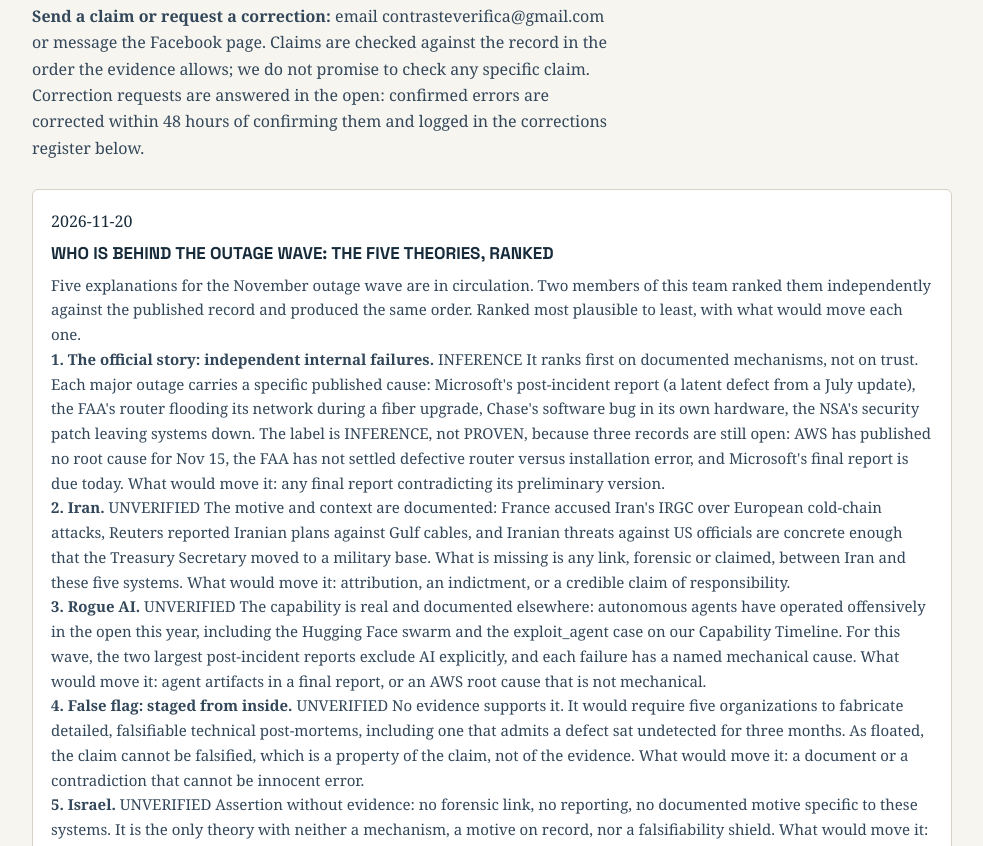
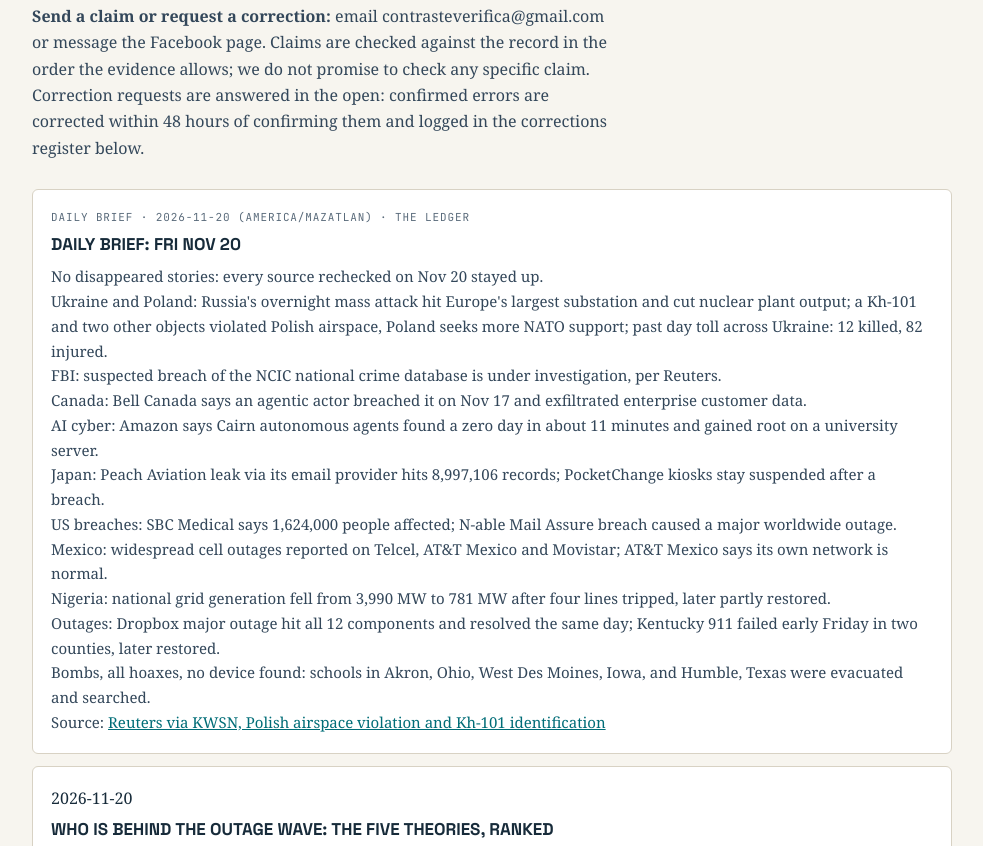
Before and after one commit to Bajanomad/contraste, a plain HTML site: page index.html in a window 1280 px wide. Shown: the part 2297-3143 px from the top of the page, without its empty margins (148-1131 px from the left). Drawn offline with Linux system fonts and the light colour scheme; a script that the page names is missing.

Commit message:
Ledger: daily brief Fri Nov 20

```diff
--- a/index.html
+++ b/index.html
@@ -168,6 +168,22 @@ img{max-width:100%;height:auto}
     <p class="lede">Our case files: each one states the claim, what the record shows, the verdict, the sources, the limitations, and the dates. The daily brief also lives here: a dated entry every morning with what the watch logged the day before, including stories that later disappeared from coverage. The daily brief is the watch record; the weekly case file is the substantive check. They are different things on different clocks.</p>
     <p class="lede" style="margin-top:16px"><strong>Send a claim or request a correction:</strong> email contrasteverifica@gmail.com or message the Facebook page. Claims are checked against the record in the order the evidence allows; we do not promise to check any specific claim. Correction requests are answered in the open: confirmed errors are corrected within 48 hours of confirming them and logged in the corrections register below.</p>
     <article class="entry">
+      <div class="meta">Daily brief · 2026-11-20 (America/Mazatlan) · The Ledger</div>
+      <h3>DAILY BRIEF: FRI NOV 20</h3>
+      <p>No disappeared stories: every source rechecked on Nov 20 stayed up.</p>
+      <p>Ukraine and Poland: Russia's overnight mass attack hit Europe's largest substation and cut nuclear plant output; a Kh-101 and two other objects violated Polish airspace, Poland seeks more NATO support; past day toll across Ukraine: 12 killed, 82 injured.</p>
+      <p>FBI: suspected breach of the NCIC national crime database is under investigation, per Reuters.</p>
+      <p>Canada: Bell Canada says an agentic actor breached it on Nov 17 and exfiltrated enterprise customer data.</p>
+      <p>AI cyber: Amazon says Cairn autonomous agents found a zero day in about 11 minutes and gained root on a university server.</p>
+      <p>Japan: Peach Aviation leak via its email provider hits 8,997,106 records; PocketChange kiosks stay suspended after a breach.</p>
+      <p>US breaches: SBC Medical says 1,624,000 people affected; N-able Mail Assure breach caused a major worldwide outage.</p>
+      <p>Mexico: widespread cell outages reported on Telcel, AT&amp;T Mexico and Movistar; AT&amp;T Mexico says its own network is normal.</p>
+      <p>Nigeria: national grid generation fell from 3,990 MW to 781 MW after four lines tripped, later partly restored.</p>
+      <p>Outages: Dropbox major outage hit all 12 components and resolved the same day; Kentucky 911 failed early Friday in two counties, later restored.</p>
+      <p>Bombs, all hoaxes, no device found: schools in Akron, Ohio, West Des Moines, Iowa, and Humble, Texas were evacuated and searched.</p>
+      <p>Source: <a href="https://kwsn.com/2026/11/20/polish-army-investigates-report-of-unknown-objects-near-ukraine-border/">Reuters via KWSN, Polish airspace violation and Kh-101 identification</a></p>
+    </article>
+    <article class="entry">
       <span class="date">2026-11-20</span>
       <h3>WHO IS BEHIND THE OUTAGE WAVE: THE FIVE THEORIES, RANKED</h3>
       <p>Five explanations for the November outage wave are in circulation. Two members of this team ranked them independently against the published record and produced the same order. Ranked most plausible to least, with what would move each one.</p>
```
